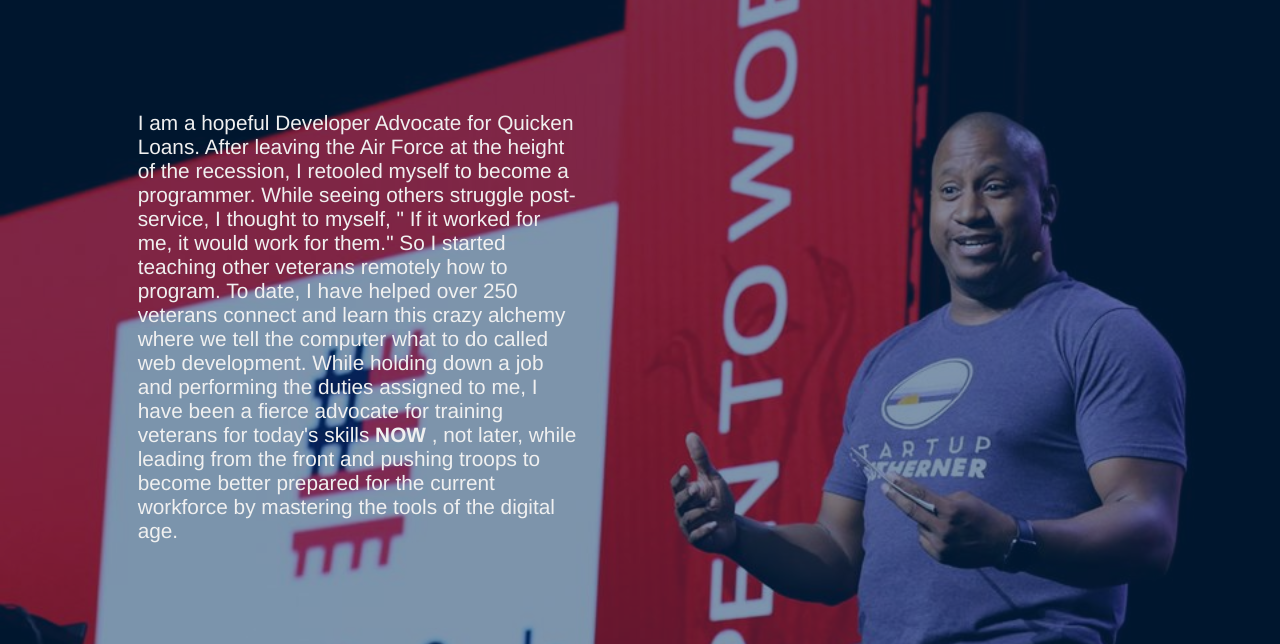
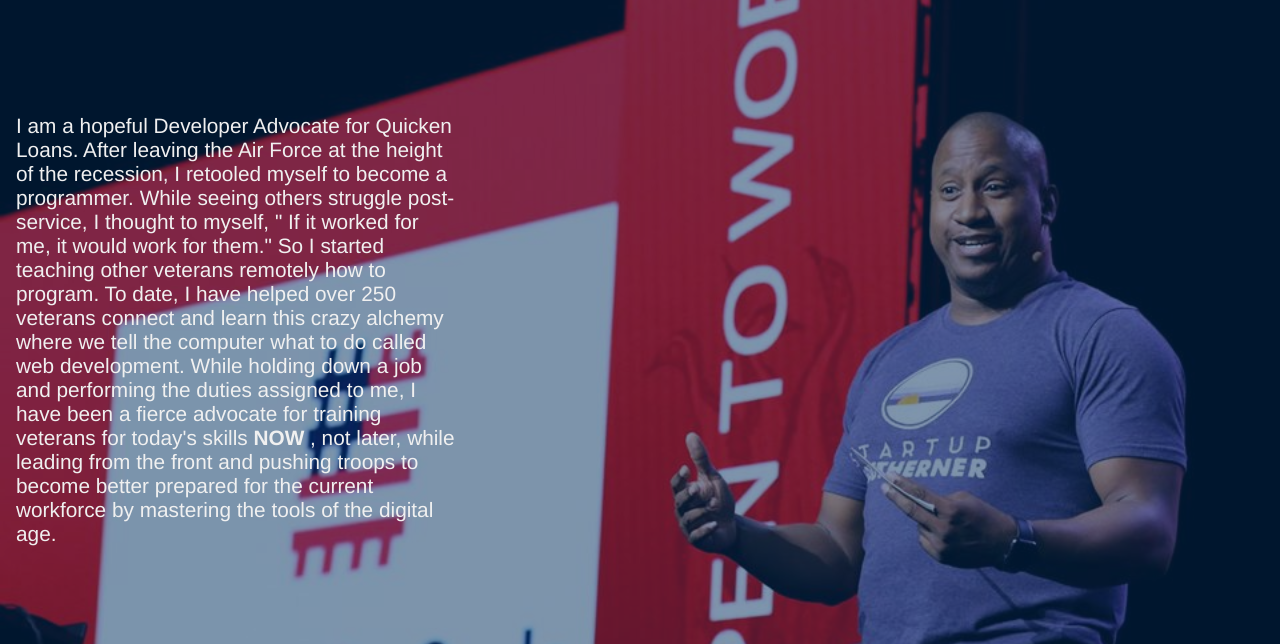
Before and after one commit to jeromehardaway/devrel, a plain HTML site: page index.html in a window 1280 px wide. Shown: the part 76-720 px from the top of the page. Drawn offline with nearby package versions, Linux system fonts and the light colour scheme.

Commit message:
removed margins

```diff
--- a/assets/styles/style.css
+++ b/assets/styles/style.css
@@ -60,7 +60,6 @@ a:hover {
   display: flex;
   flex-direction: column;
   justify-content: flex-start;
-  margin-left: 5%;
 }
 
 .stack > * {
@@ -79,7 +78,6 @@ justify-content: center;
   margin-top: 5%;
   max-width: 440px;
   font-size: 1.3rem;
-  margin-left: 5%;
 }
 
 
```
